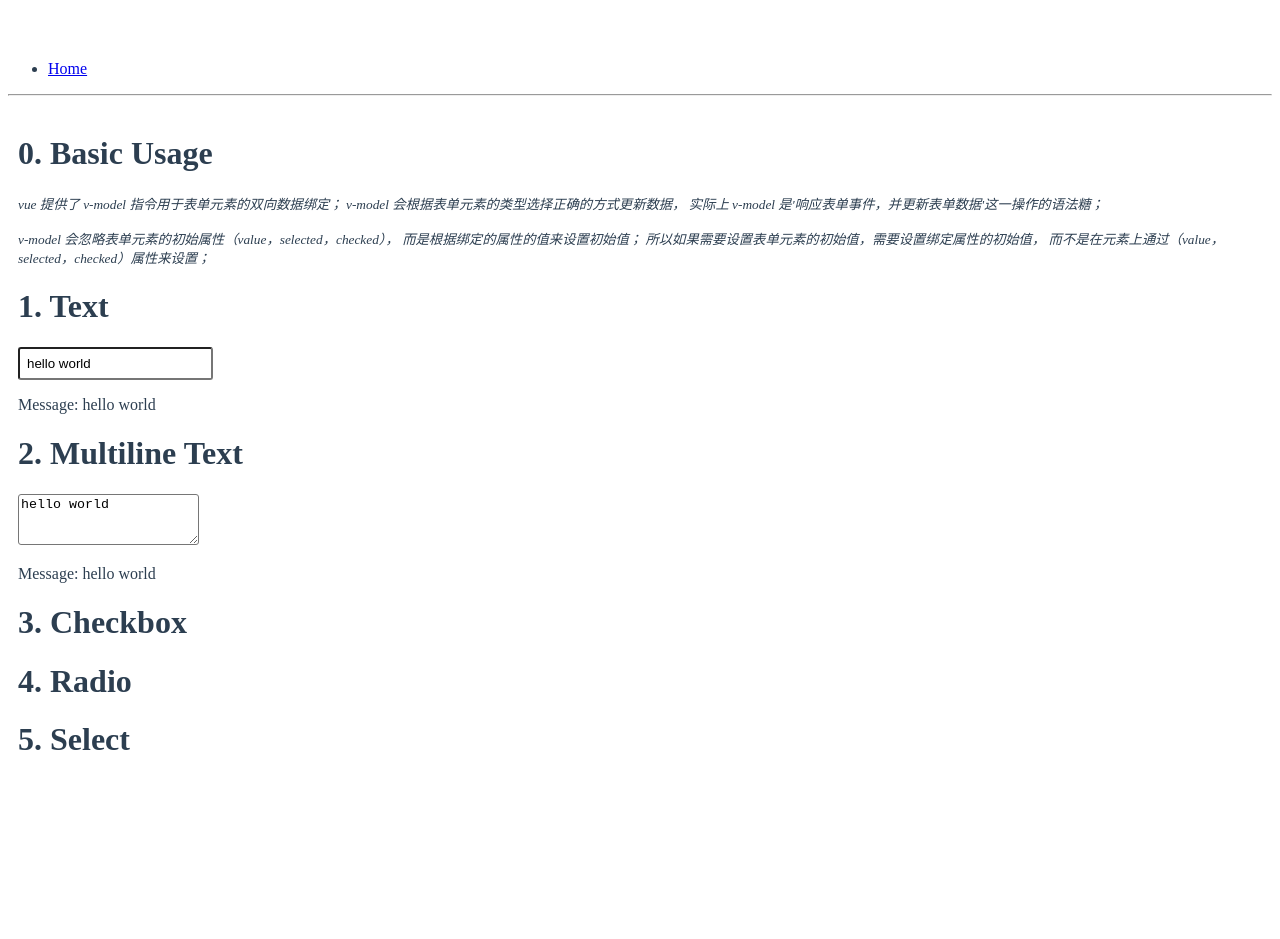
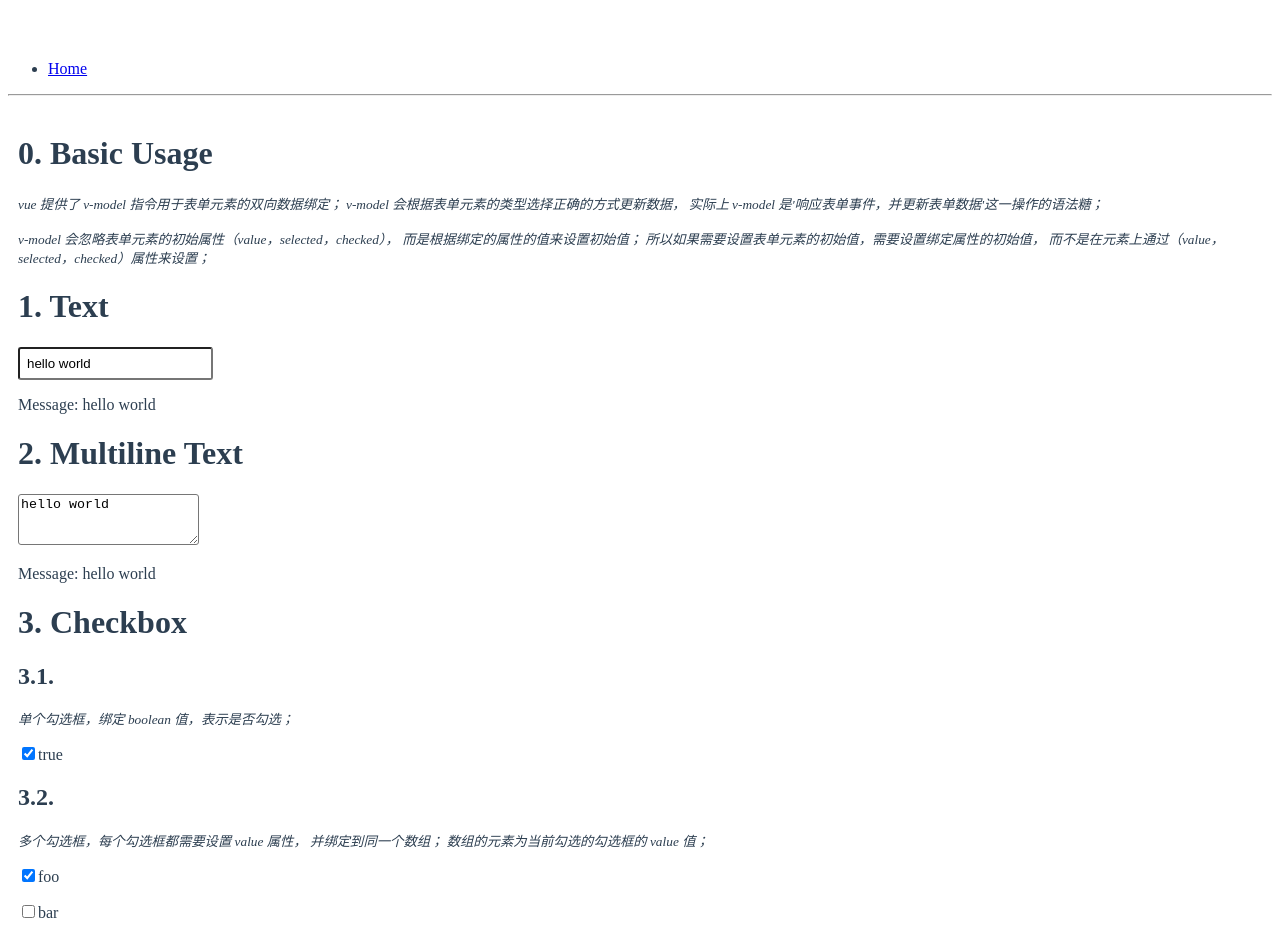
Before and after one commit to luotaoyeah/learning-vue, a Vue app: page /#/guide/form-input/basic in a window 1280 px wide. Shown: the top 939 px of the page. Before the commit the page ends 800 px from the top, so only its background shows below. Built offline with nearby package versions, Linux system fonts and the light colour scheme.

Commit message:
form input binding: checkbox

```diff
--- a/src/doc/guide/form-input-binding/basic/form-input-checkbox.vue
+++ b/src/doc/guide/form-input-binding/basic/form-input-checkbox.vue
@@ -1,12 +1,67 @@
 <template>
   <div>
     <h1>3. Checkbox</h1>
+    <h2>3.1.</h2>
+    <p>
+      <small>
+        <i>
+          单个勾选框，绑定 boolean 值，表示是否勾选；
+        </i>
+      </small>
+    </p>
+    <input
+      type="checkbox"
+      id="checkbox01"
+      v-model="checked"
+    >
+    <label for="checkbox01">{{checked}}</label>
+    <h2>3.2.</h2>
+    <p>
+      <small>
+        <i>
+          多个勾选框，每个勾选框都需要设置 value 属性，
+          并绑定到同一个数组；
+          数组的元素为当前勾选的勾选框的 value 值；
+        </i>
+      </small>
+    </p>
+    <p>
+      <input
+        type="checkbox"
+        id="checkbox02"
+        value="foo"
+        v-model="checkedNames"
+      >
+      <label for="checkbox02">foo</label>
+    </p>
+    <p>
+      <input
+        type="checkbox"
+        id="checkbox03"
+        value="bar"
+        v-model="checkedNames"
+      >
+      <label for="checkbox03">bar</label>
+    </p>
+    <p>
+      <input
+        type="checkbox"
+        id="checkbox04"
+        value="zoo"
+        v-model="checkedNames"
+      >
+      <label for="checkbox04">zoo</label>
+    </p>
+    <p>Checked Names: {{checkedNames}}</p>
   </div>
 </template>
 <script>
 export default {
   data() {
-    return {};
+    return {
+      checked: true,
+      checkedNames: ["foo"]
+    };
   }
 };
 </script>
```
